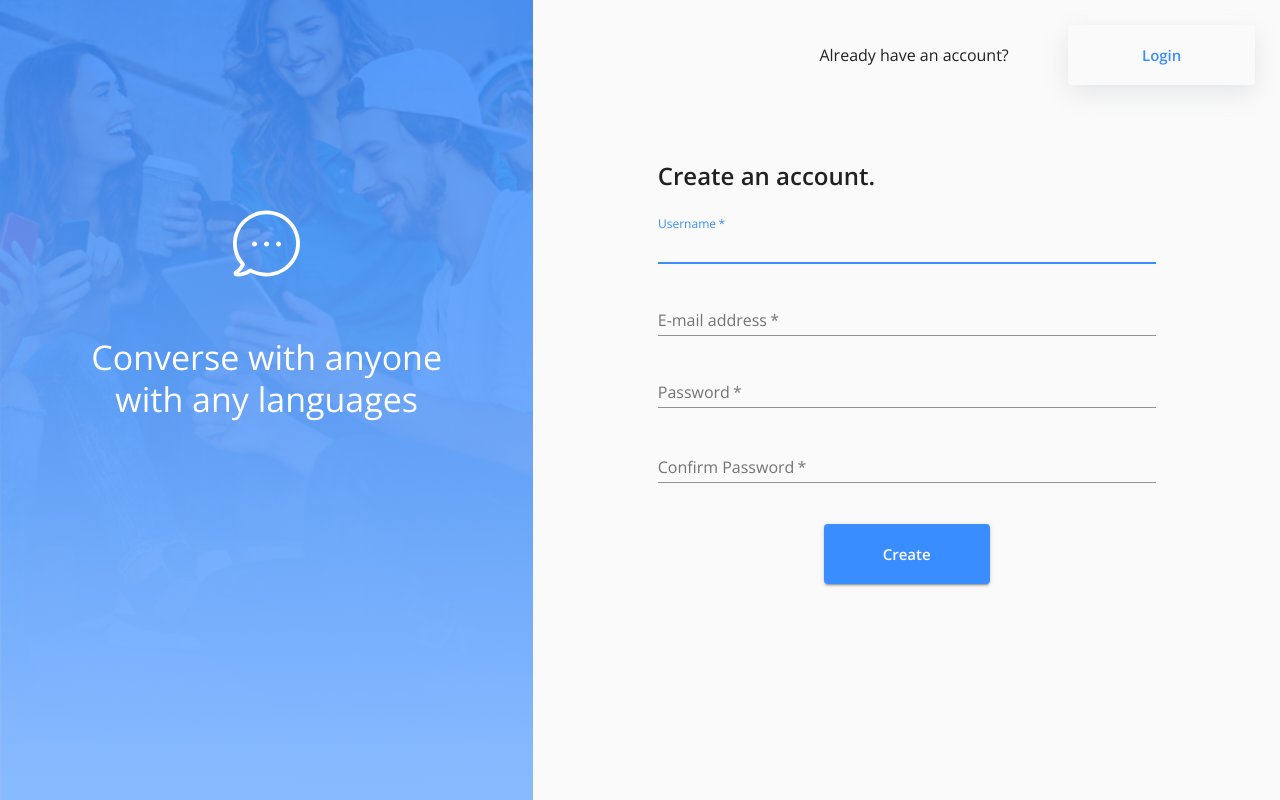
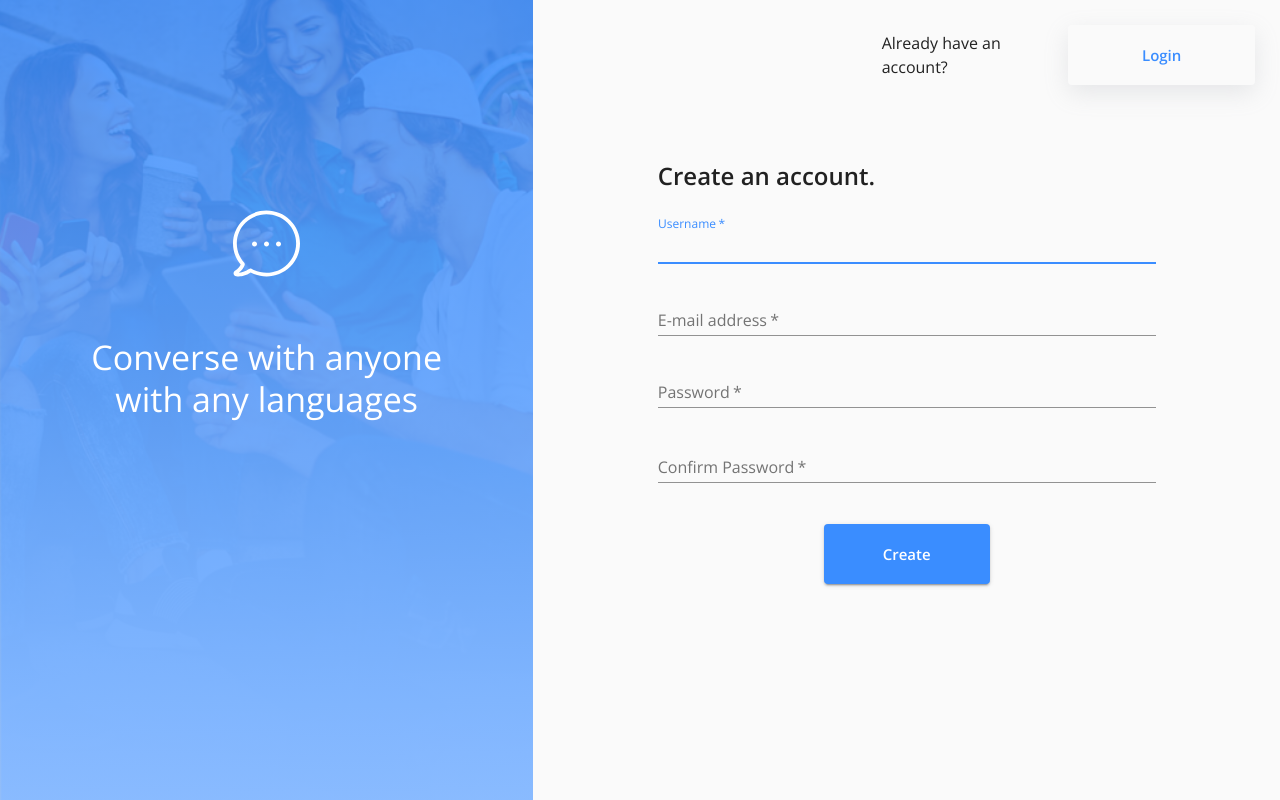
Before and after one commit to jmhubbard/messenger-starter, a React (Create React App) app in the folder client/: page / in a window 1280 px wide. Shown: the top 800 px of the page. Built offline with nearby package versions, Linux system fonts and the light colour scheme; no server answers.

Commit message:
adjusts button size to account for all screen sizes

```diff
--- a/client/src/components/MainPageHeader/MainPageHeader.js
+++ b/client/src/components/MainPageHeader/MainPageHeader.js
@@ -38,7 +38,7 @@ const Header = (props) => {
       spacing={0}
       className={classes.topRow}
     >
-      <Grid item xs={5} sm={4}>
+      <Grid item xs={6} md={4} lg={3}>
         <Typography>{message}</Typography>
       </Grid>
       <Grid item xs={4} md={3} className={classes.registerButtonGrid}>
```
